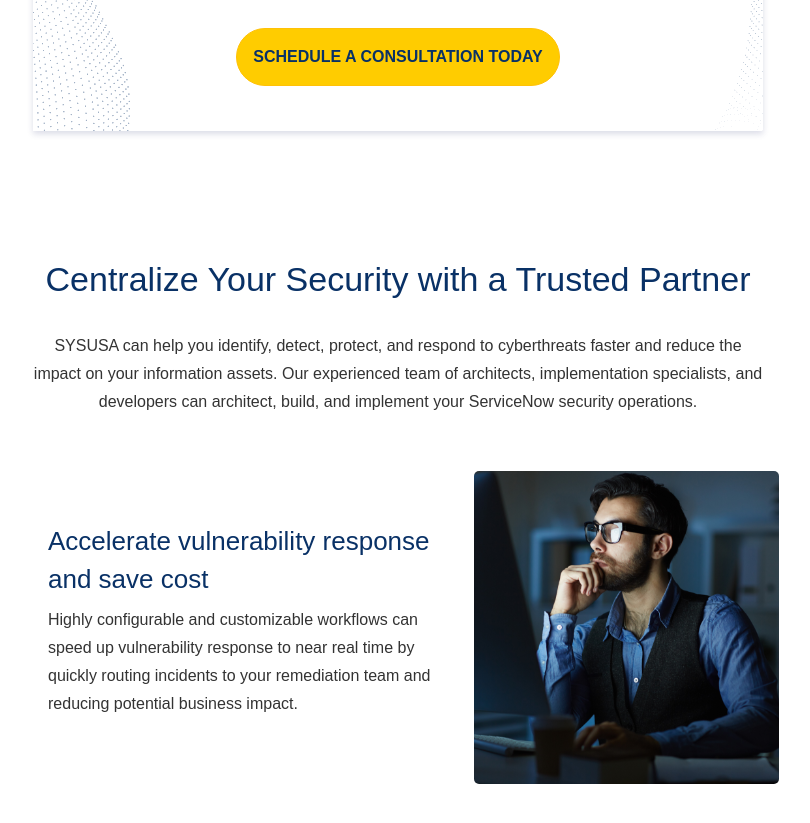
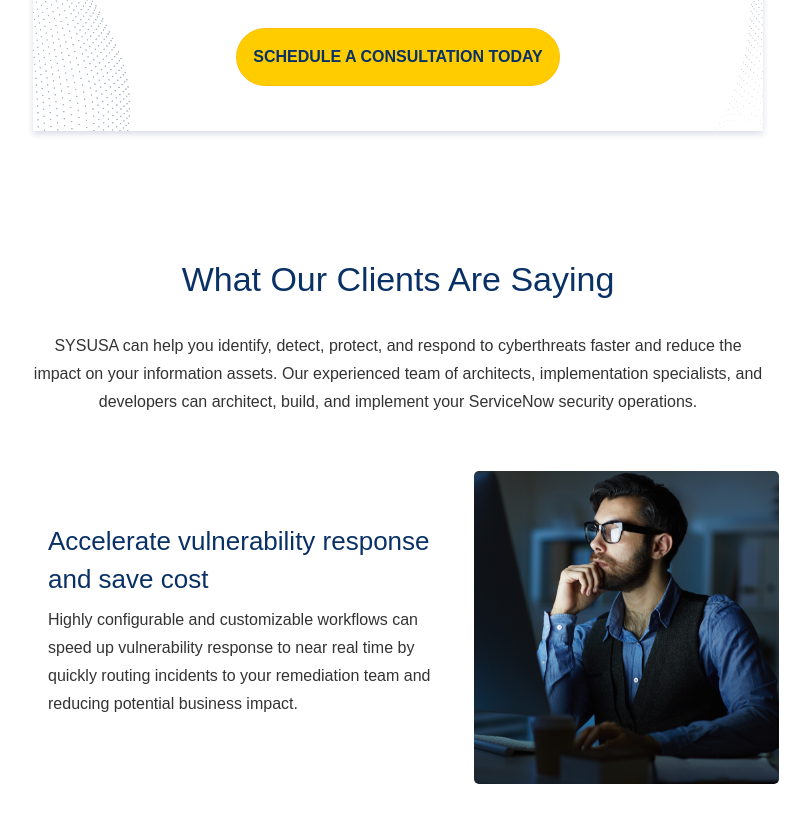
Before and after one commit to virajChuaudhary/Security_Operations, a Jekyll site: the page built from index.markdown, in a window 1280 px wide and 900 px high, scrolled down 1626 px. Shown: the top 823 px of the window, without its empty margins (242-1052 px from the left). Built offline with Jekyll 4.4.1, drawn with Linux system fonts in a browser that asks for light colours; some web fonts are replaced; some of the changed lines change nothing that is shown.

Commit message:
Updated Index

```diff
--- a/index.markdown
+++ b/index.markdown
@@ -30,7 +30,7 @@
   is-list-bullet-image: true
   list-bullet-image: "/uploads/bullet-image.png"
 Third-section:
-  heading: Centralize Your Security with a Trusted Partner
+  heading: What Our Clients Are Saying
   sub-heading: "SYSUSA can help you identify, detect, protect, and respond to cyberthreats
     faster and reduce the impact on your information assets. Our experienced team
     of architects, implementation specialists, and developers can architect, build,
@@ -66,5 +66,16 @@
 
         Built-in integrations with third-party cybersecurity solutions and partner-developed integrations from the ServiceNow Store, ensure your implementation is ready to meet your current and future security incident response needs.
       image: "/uploads/cloud-upload-icon-line-connection-circuit-board.png"
+  testimonial:
+    name: Imran Siddique, CISSP
+    designation: Grant Thornton LLP
+    paragraph: "I had the privilege to work with Muneer [SYSUSA's founder and CEO]
+      on several IT security- and compliance-related projects. Muneer is a hard-working
+      individual with a sense of responsibility, ownership, and on-time delivery.
+      \n\nHe is well-organized, an excellent communicator, and most of all well-trained
+      and certified in his area of expertise."
+    image: "/uploads/imran-siddique.png"
+    quotes-image: "/uploads/Path%201132.png"
+  background-image: "/uploads/what-our-bg.png"
 layout: lp
 ---
```
